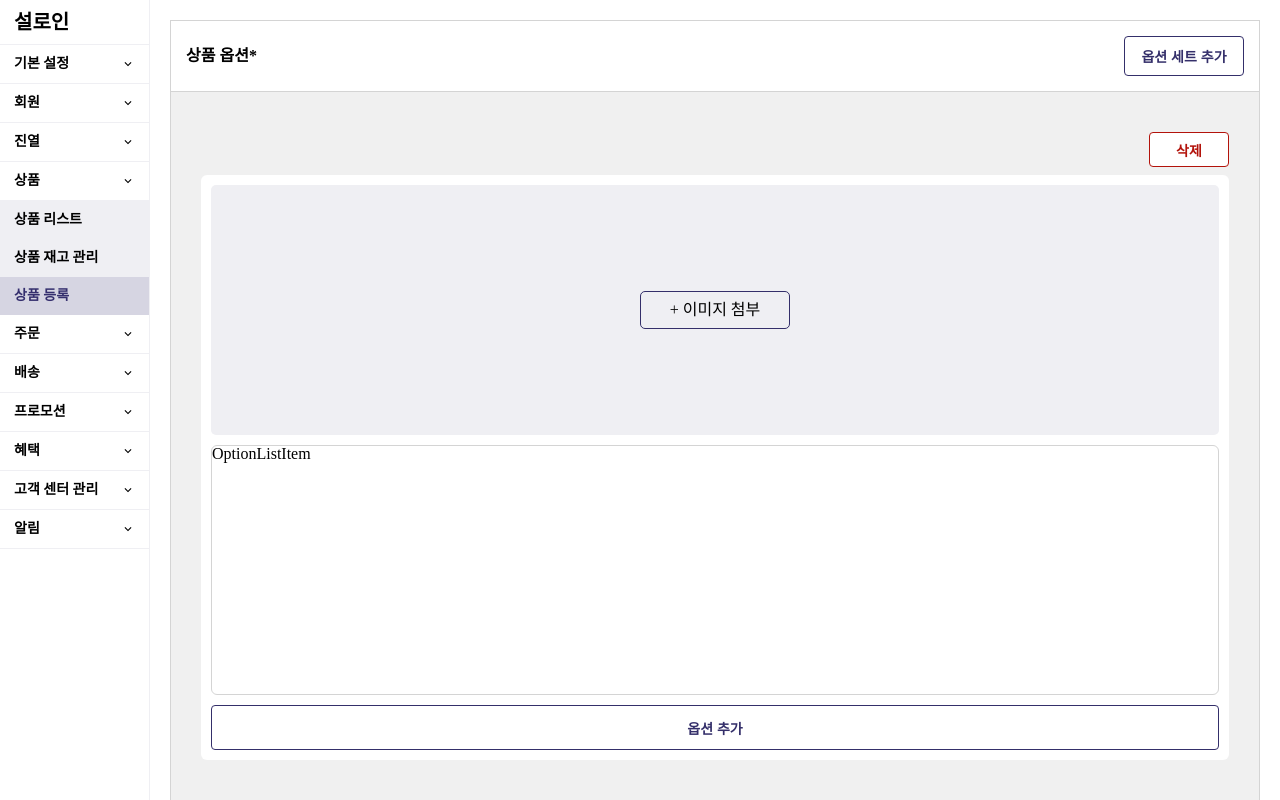
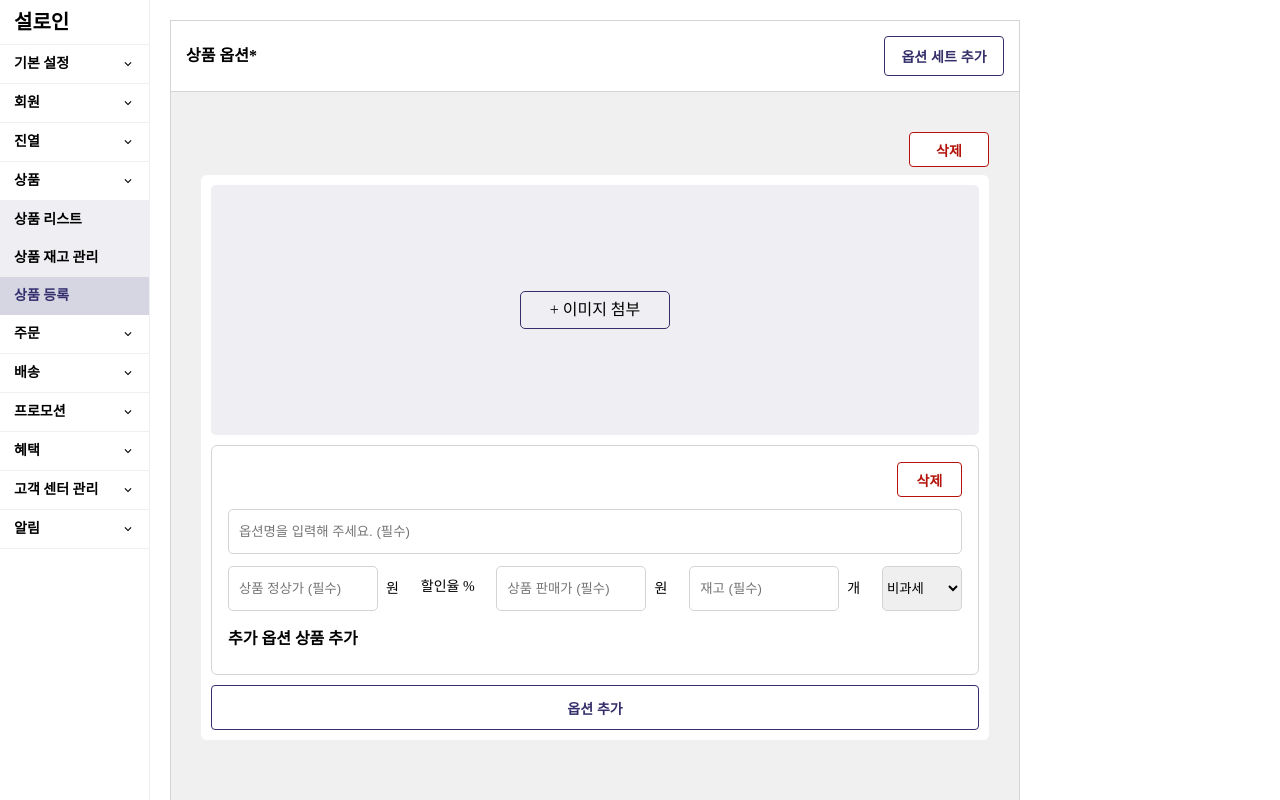
Before and after one commit to 2201infinity/adm_product_add, a React (Create React App) app: page / in a window 1280 px wide. Both pictures are taken after a click on the button "옵션 세트 추가". Built offline with nearby package versions, Linux system fonts and the light colour scheme.

Commit message:
feat: OptionListItem UI 스타일링

```diff
--- a/src/components/productOption/OptionListItem.js
+++ b/src/components/productOption/OptionListItem.js
@@ -1,16 +1,115 @@
+import CustomButton from "components/common/CustomButton";
+import Input from "components/common/Input";
 import React from "react";
 import styled from "styled-components";
 import theme from "styles/theme";
 
 function OptionListItem({ optionId }) {
-  return <OptionItemContainer>OptionListItem</OptionItemContainer>;
+  return (
+    <OptionItemContainer>
+      <DeleteButtonBlock>
+        <CustomButton width={65} height={35} variant="tertiary">
+          삭제
+        </CustomButton>
+      </DeleteButtonBlock>
+
+      <OptionNameInput
+        width={100}
+        height={45}
+        placeholder="옵션명을 입력해 주세요. (필수)"
+      />
+
+      <OptionInputGroup>
+        <OptionInputBox>
+          <OptionInput
+            width={150}
+            height={45}
+            placeholder="상품 정상가 (필수)"
+          />
+          <span>원</span>
+        </OptionInputBox>
+
+        <DiscountRateText>할인율 %</DiscountRateText>
+
+        <OptionInputBox>
+          <OptionInput
+            width={150}
+            height={45}
+            placeholder="상품 판매가 (필수)"
+          />
+          <span>원</span>
+        </OptionInputBox>
+
+        <OptionInputBox>
+          <OptionInput width={150} height={45} placeholder="재고 (필수)" />
+          <span>개</span>
+        </OptionInputBox>
+
+        <SelectBox>
+          <option>비과세</option>
+          <option>과세</option>
+        </SelectBox>
+      </OptionInputGroup>
+
+      <CreateAdditionalOptionButton>
+        추가 옵션 상품 추가
+      </CreateAdditionalOptionButton>
+    </OptionItemContainer>
+  );
 }
 
 const OptionItemContainer = styled.div`
-  height: 250px;
+  height: 230px;
   border: 1px solid ${theme.colors.border0};
   margin: 10px 0;
+  padding: 16px;
   border-radius: 6px;
 `;
 
+const DeleteButtonBlock = styled.div`
+  width: 100%;
+  display: flex;
+  justify-content: flex-end;
+  margin-bottom: 12px;
+`;
+
+const OptionNameInput = styled(Input)`
+  width: 100%;
+  margin-bottom: 12px;
+`;
+
+const OptionInputGroup = styled.div`
+  width: 100%;
+  display: flex;
+  justify-content: space-between;
+  align-items: center;
+  margin-bottom: 20px;
+`;
+
+const OptionInputBox = styled.div`
+  span {
+    font-size: 14px;
+  }
+`;
+
+const OptionInput = styled(Input)`
+  margin-right: 8px;
+`;
+
+const DiscountRateText = styled.span`
+  font-size: 14px;
+  height: 18px;
+`;
+
+const SelectBox = styled.select`
+  height: 45px;
+  border: 1px solid #d3d3d3;
+  border-radius: 5px;
+  width: 80px;
+`;
+
+const CreateAdditionalOptionButton = styled.span`
+  font-weight: 700;
+`;
+
 export default OptionListItem;
--- a/src/components/productOption/index.js
+++ b/src/components/productOption/index.js
@@ -16,6 +16,7 @@ function ProductOption() {
 const ProductOptionContainer = styled.div`
   min-height: 100%;
   border: 1px solid ${theme.colors.border0};
+  width: 850px;
 `;
 
 export default ProductOption;
```
